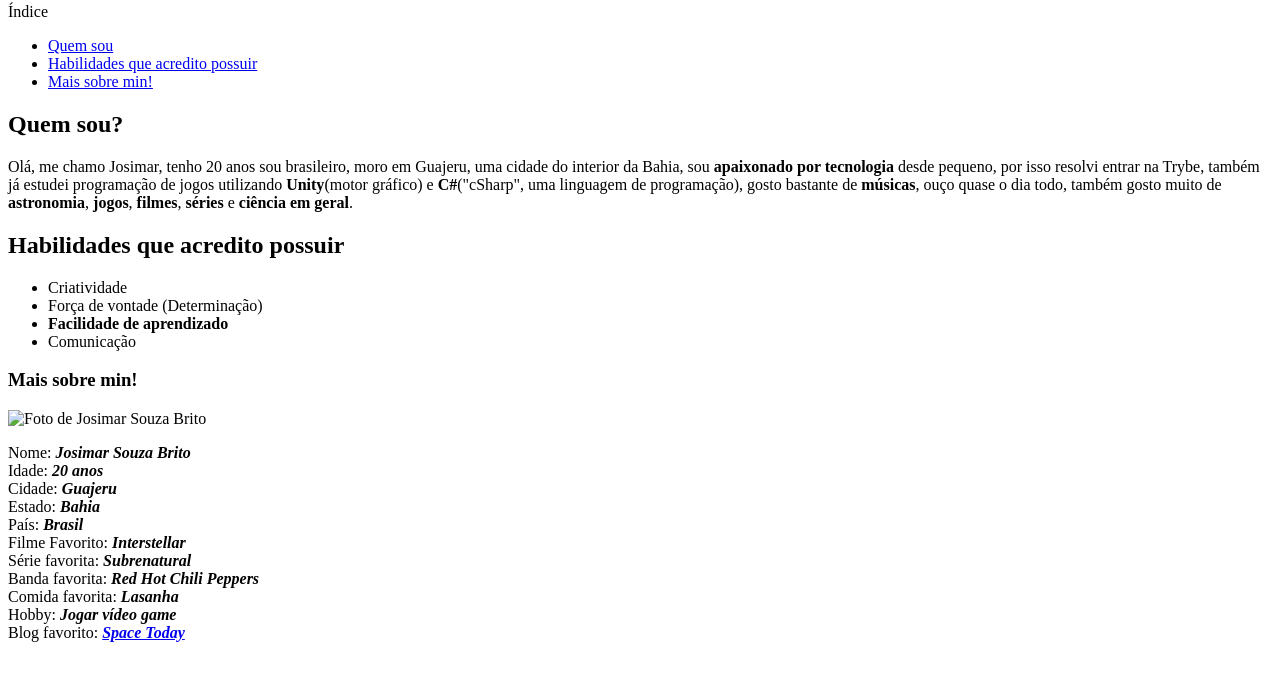
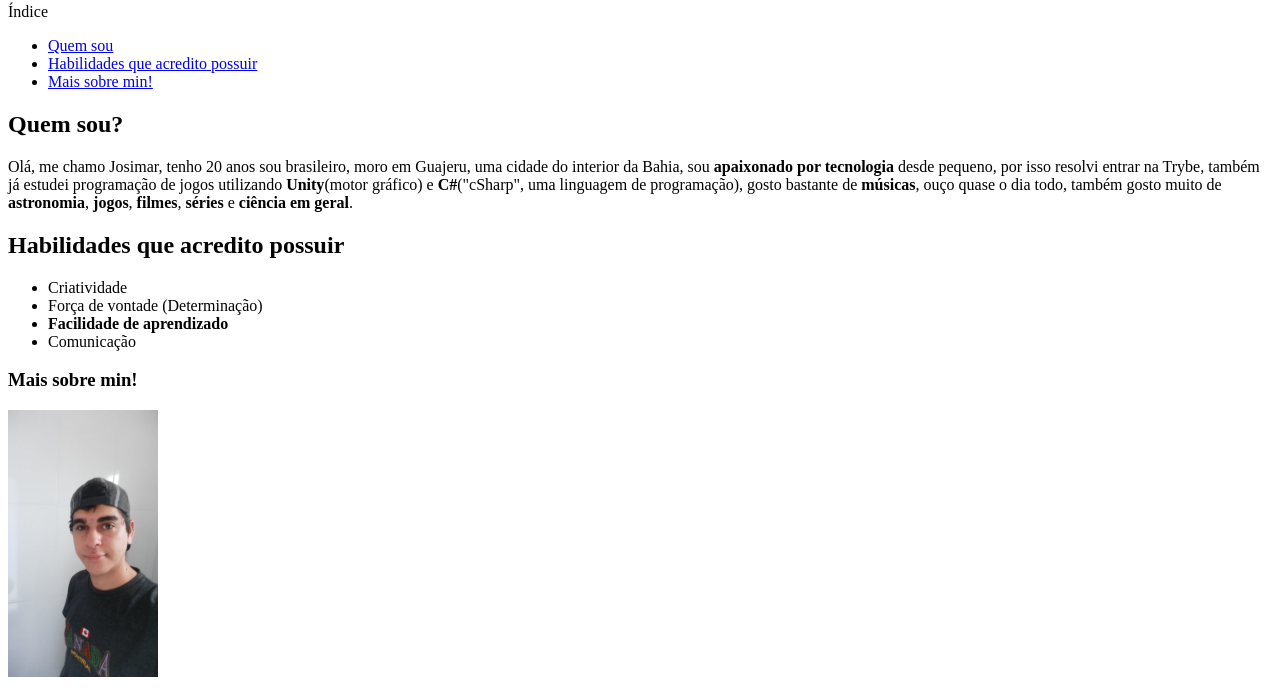
Before and after one commit to Josimar-Souza/Josimar-Souza.github.io, a plain HTML site: page index.html in a window 1280 px wide. Shown: the part 77-771 px from the top of the page. Drawn offline with Linux system fonts and the light colour scheme.

Commit message:
Adicionado a foto de Josimar ao site

```diff
--- a/index.html
+++ b/index.html
@@ -31,7 +31,7 @@
     </ul>
 
     <h3 id="Sobre-min">Mais sobre min!</h3>
-    <img src="" alt="Foto de Josimar Souza Brito" width="350px">
+    <img src="Foto_de_Josimar.jpeg" alt="Foto de Josimar Souza Brito" width="150px">
     <p>Nome: <strong><em>Josimar Souza Brito</em></strong> <br> Idade: <strong><em>20 anos</em></strong> <br> Cidade: <strong><em>Guajeru</em></strong> <br> Estado: <strong><em>Bahia</em></strong> <br> País: <strong><em>Brasil</em></strong> <br> Filme Favorito: <strong><em>Interstellar</em></strong> <br> Série favorita: <strong><em>Subrenatural</em></strong> <br> Banda favorita: <strong><em>Red Hot Chili Peppers</em></strong> <br> Comida favorita: <strong><em>Lasanha</em></strong> <br> Hobby: <strong><em>Jogar vídeo game</em></strong> <br> Blog favorito: <strong><em><a href="https://spacetoday.com.br/" target="_blank">Space Today</a></em></strong></p>
 
 </body>
```
